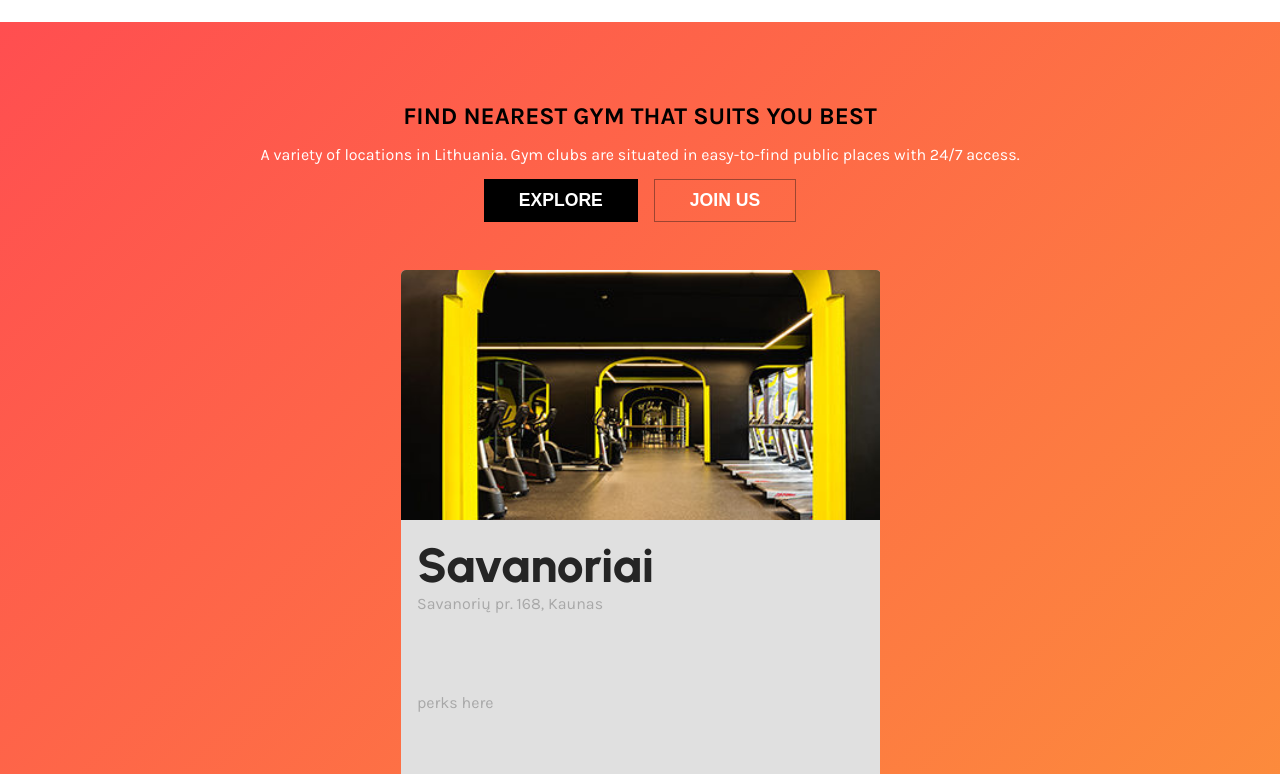
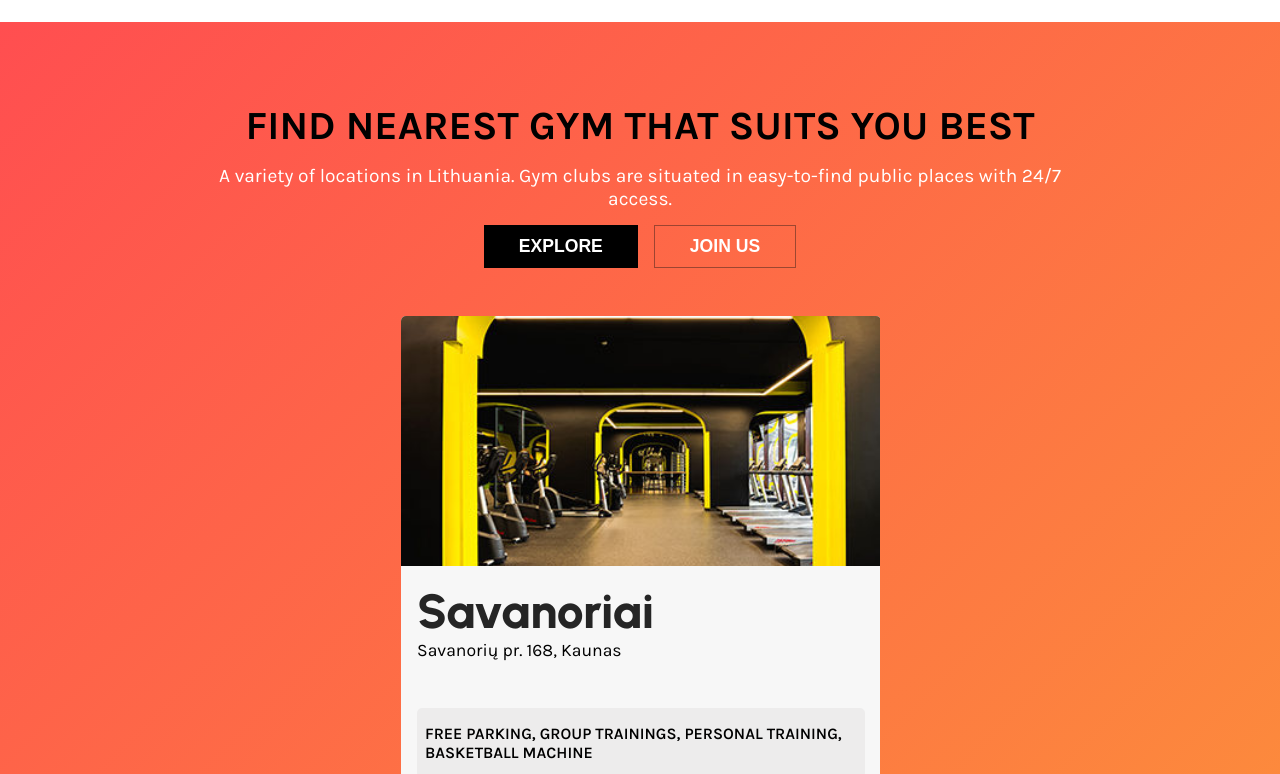
Before and after one commit to aldask/gym, a React (Create React App) app: page / in a window 1280 px wide. Shown: the part 2386-3160 px from the top of the page. Built offline with nearby package versions, Linux system fonts and the light colour scheme.

Commit message:
Carousel done

```diff
--- a/src/Components/Carousel/Carousel.tsx
+++ b/src/Components/Carousel/Carousel.tsx
@@ -1,6 +1,6 @@
 import React, { useState } from "react";
 import Slide from "./Slide";
-import { slides} from "../../Data/locationsData";
+import { slides } from "../../Data/locationsData";
 import { FontAwesomeIcon } from "@fortawesome/react-fontawesome";
 import {
   faArrowCircleLeft,
--- a/src/Components/Carousel/Styles/_carousel.scss
+++ b/src/Components/Carousel/Styles/_carousel.scss
@@ -38,13 +38,13 @@
     gap: 5px;
 
     .carousel__indicator-button {
-      color: #c4c4c4;
+      color: #dfdfdf;
       border: none;
       cursor: pointer;
       align-items: center;
 
       &--active {
-        color: #3d3d3d;
+        color: #424242;
         font-weight: bold;
       }
     }
@@ -58,7 +58,7 @@
   display: inline-flex;
   height: 600px;
   width: 480px;
-  background-color: #e0e0e0;
+  background-color: #f7f7f7;
   border-radius: 5px;
 
   @media screen and (max-width: 480px) {
@@ -89,11 +89,27 @@
     justify-content: space-between;
 
     &--name {
-      margin-bottom: 5rem;
+      margin-bottom: 3rem;
+
+      p {
+        color: black;
+        font-size: 1.1rem;
+      }
     }
 
     &--perks {
-      margin-bottom: 5rem;
+      margin-bottom: 4rem;
+      display: flex;
+      flex-wrap: wrap;
+
+      p {
+        color: black;
+        white-space: normal;
+        font-weight: 600;
+        background-color: #e6e4e48f;
+        border-radius: 5px;
+        padding: 1rem 0.5rem;
+      }
     }
 
     button {
--- a/src/Components/Locations/Styles/_locations.scss
+++ b/src/Components/Locations/Styles/_locations.scss
@@ -30,7 +30,12 @@
       padding-bottom: 2rem;
     }
 
+    &__title {
+      font-size: 2.5rem;
+    }
+
     &__text {
+      font-size: 1.2rem;
       color: white;
     }
 
--- a/src/Data/locationsData.tsx
+++ b/src/Data/locationsData.tsx
@@ -17,36 +17,36 @@ export const slides: SlideContent[] = [
     locationPic: Savanoriai,
     gymName: "Savanoriai",
     gymStreet: "Savanorių pr. 168, Kaunas",
-    gymPerks: "perks here",
+    gymPerks: "FREE PARKING, GROUP TRAININGS, PERSONAL TRAINING, BASKETBALL MACHINE",
   },
   {
     locationPic: Vienuolio,
     gymName: "Vienuolis",
     gymStreet: "Vienuolio g. 4, Vilnius",
-    gymPerks: "perks here",
+    gymPerks: "GROUP TRAININGS, SAUNA, PERSONAL TRAINING, SPACIOUS CARDIO AREA",
   },
   {
     locationPic: Pilaite,
     gymName: "Pilaitė",
     gymStreet: "Vydūno g. 2, Vilnius",
-    gymPerks: "perks here",
+    gymPerks: "FREE PARKING, PERSONAL TRAINING, BASKETBALL MACHINE, FOOTBALL TABLE",
   },
   {
     locationPic: Europa,
     gymName: "Europa",
     gymStreet: "Konstitucijos pr. 7A, Vilnius",
-    gymPerks: "perks here",
+    gymPerks: "GROUP TRAININGS, PERSONAL TRAINING, SAUNA, FOOTBALL TABLE",
   },
   {
     locationPic: Banginis,
     gymName: "Banginis",
     gymStreet: "P. Lukšio g. 34, Vilnius",
-    gymPerks: "perks here",
+    gymPerks: "FREE PARKING, PERSONAL TRAINING, GROUP TRAININGS, FOOTBALL TABLE",
   },
   {
     locationPic: Antakalnis,
     gymName: "Antakalnis",
     gymStreet: "Antakalnio g. 37, Vilnius",
-    gymPerks: "perks here",
+    gymPerks: "FREE PARKING, PERSONAL TRAINING, FOOTBALL TABLE, SPACIOUS CARDIO AREA",
   },
 ];
```
